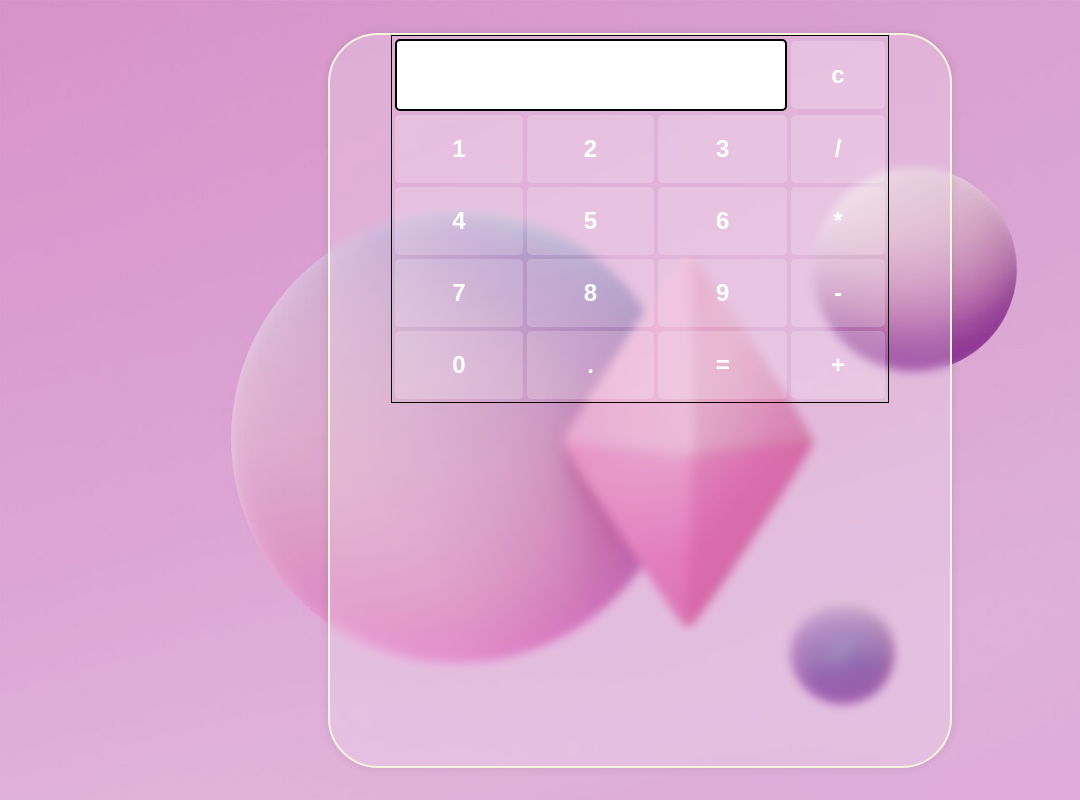
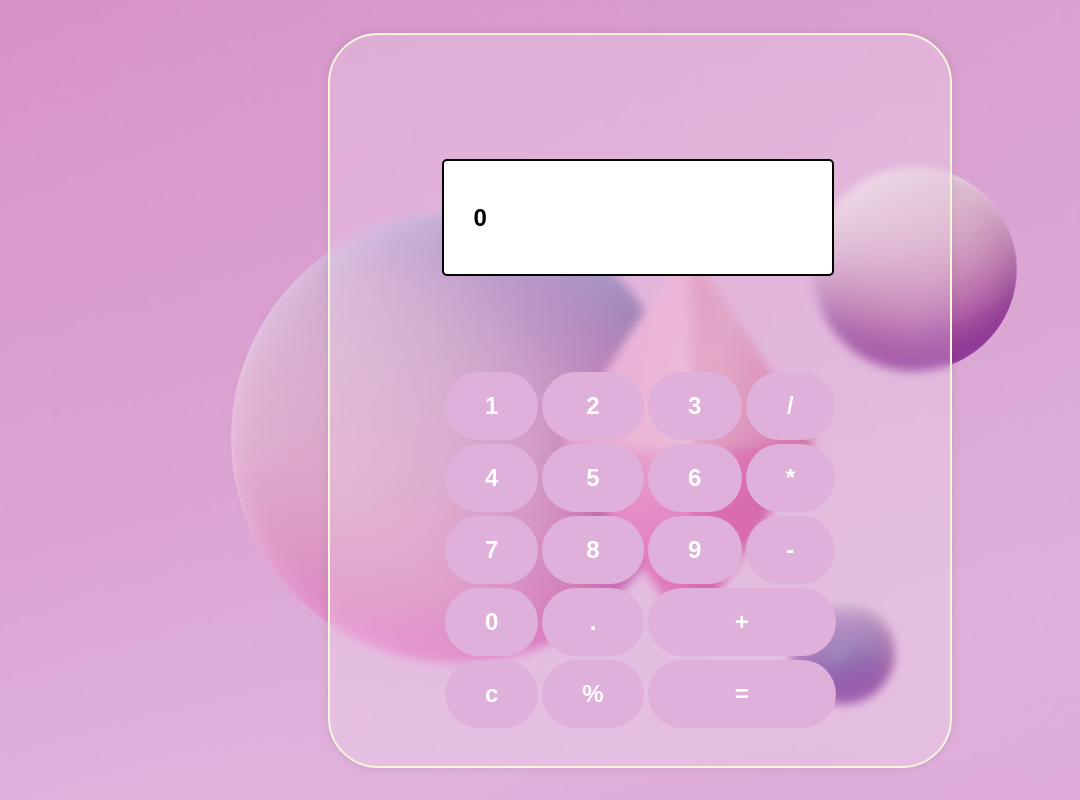
Before and after one commit to raziahabdull/CALCULATOR_PROJECT, a plain HTML site: page index.html in a window 1280 px wide. Shown: the whole page, without its empty margins (0-1080 px from the left). Drawn offline with Linux system fonts and the light colour scheme.

Commit message:
Add buttons

```diff
--- a/index.html
+++ b/index.html
@@ -9,12 +9,13 @@
 <body>
     <div class = "Calculator">
         <table id="calcu">
-            <tr>
-                <td colspan="3">
-                    <input type="text" id="result">
-                </td>
-                <td><input type="button" value="c"></td>
-            </tr>
+            <input type="text" id="result2" value="0">
+
+
+            <div id="numbers">
+
+
+
 
             <tr>
                 <td><input type="button" value="1"></td>
@@ -37,9 +38,18 @@
             <tr>
                 <td><input type="button" value="0"></td>
                 <td><input type="button" value="."></td>
-                <td><input type="button" value="="></td>
-                <td><input type="button" value="+"></td>
+                <td><input type="button" value="+" id="equals"></td>
             </tr>
+
+            <tr>
+
+                <td><input type="button" value="c"></td>
+                <td><input type="button" value="%"></td>
+                <td><input type="button" value="=" id="equals"></td>
+
+
+            </tr>
+        </div>
         </table>
 
 </div>
--- a/style.css
+++ b/style.css
@@ -22,7 +22,6 @@ body{
 }
 
 table {
-  border: 1px solid black;
   margin-left: auto;
   margin-right: auto;
 }
@@ -30,12 +29,12 @@ table {
 input[type="button"] {
   width: 100%;
   padding: 20px 40px;
-  background-color: rgba(255, 255, 255, 0.2);
+  background-color: #dfb0da;
   color:white ;
   font-size: 24px;
   font-weight: bold;
   border: none;
-  border-radius: 5px;
+  border-radius: 100px;
 }
 
 input[type="text"] {
@@ -47,3 +46,17 @@ input[type="text"] {
   border: 2px solid black;
   background-color: (255, 255, 255, 0.2)
 }
+
+#numbers{
+  margin-top: 15%;
+}
+
+#result2{
+  margin-top: 20%;
+  margin-left: 18%;
+  height: 10%;
+}
+
+#equals{
+  width: 200%;
+}
```
